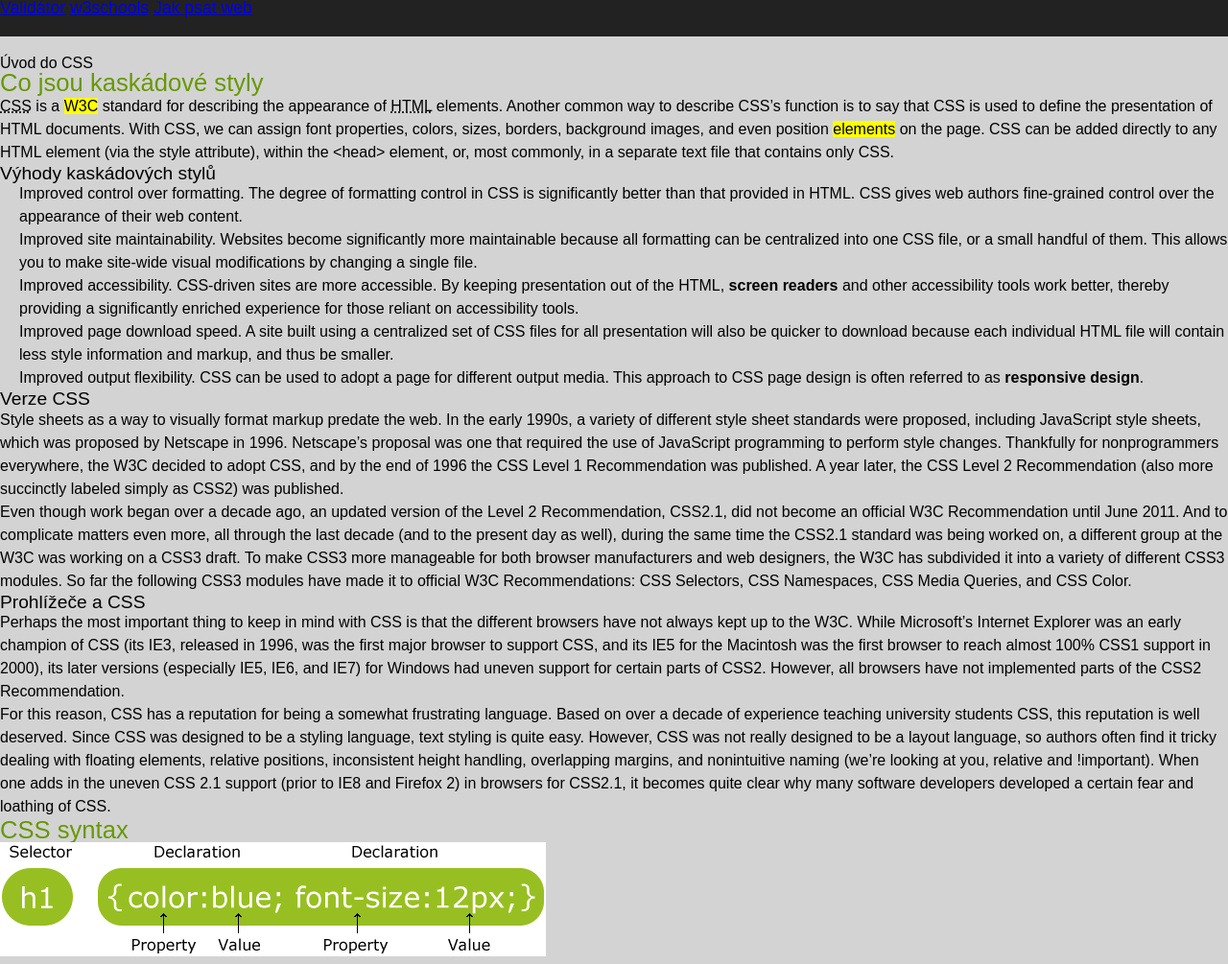
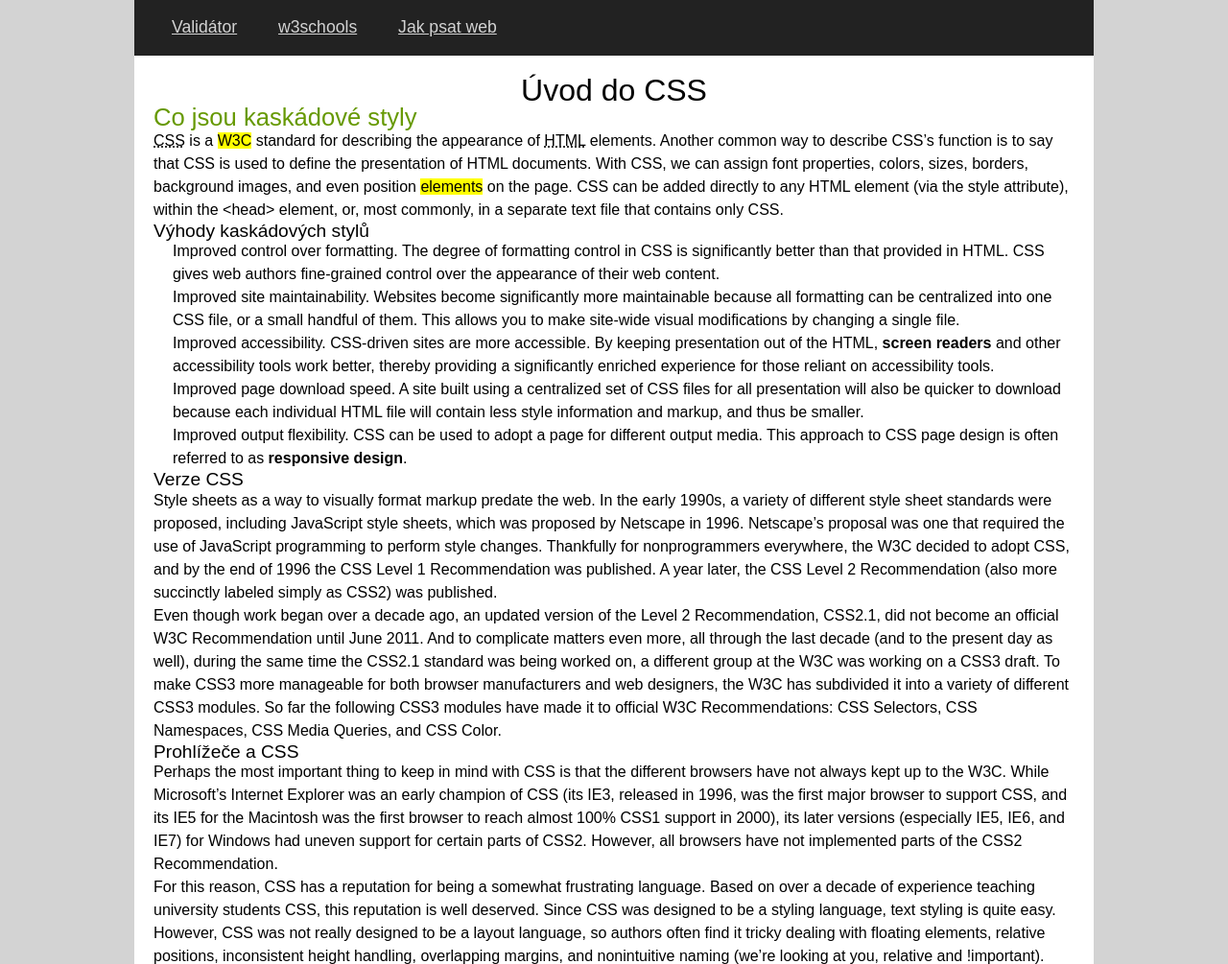
Before and after one commit to yrej/Zaklady-css, a plain HTML site: page index.html in a window 1280 px wide. Shown: the top 1005 px of the page at 96% size. Drawn offline with Linux system fonts and the light colour scheme.

Commit message:
03 - Pokracovani css

```diff
--- a/css/styly.css
+++ b/css/styly.css
@@ -4,12 +4,14 @@ body {
   background-color: lightgrey;
 }
 
-.obal{
+#obal{
   /* Maxim�ln� ���ka 960 px */
-  /* Nastav okraje tak, aby byl blok obal na str�nce vycentrov�n */
+  max-width: 960px;
+  margin: 0 auto;
   /* Ohrani�en� - pln� �ed� ��ra o tlou��ce 1 pixel  */
-  /* Vnit�n� odsazen� - 20 pixel� */
-  /* B�l� barva pozad� */
+  border:  1px;
+  padding: 20px;
+  background-color: white;
   /* Barva textu - tmav� �ed� odst�n, �estn�ctkov� hodnoty 3 */
 }
 
@@ -22,23 +24,22 @@ nav{
   color: lightgray;
 }
 
-/* Pro v�echny odkazy v bloku navigace */ {
+nav a{
   padding: 19px;
   /* Odkazy nebudou podtr�eny */
   color: lightgray;
 }
 
-/* Pro v�echny odkazy v bloku navigace p�i p�ejet� kurzoru my�i */ {
+nav :hover{
   color: white;
   background-color: rgb(0,153,204);
 }
 
 h1 {
-  /* Nadpis bude vycentrov�n */
-  /* Velikost nadpisu bude dvojn�sobn� vzhledem k z�kladn� velikosti p�sma */
+  text-align: center;
+  font-size: 200%;
   /* Nadpis bude tu�n� */
   /* Barva nadpisu bude toto�n� s barvou zv�razn�n�ho odkazu */
-  /* Nadpis bude vyps�n velk�mi p�smeny */
   /* V��ka ��dku nadpisu bude 2em */
 }
 
```
Also changed, not shown: index.html (+0 -3 lines).
